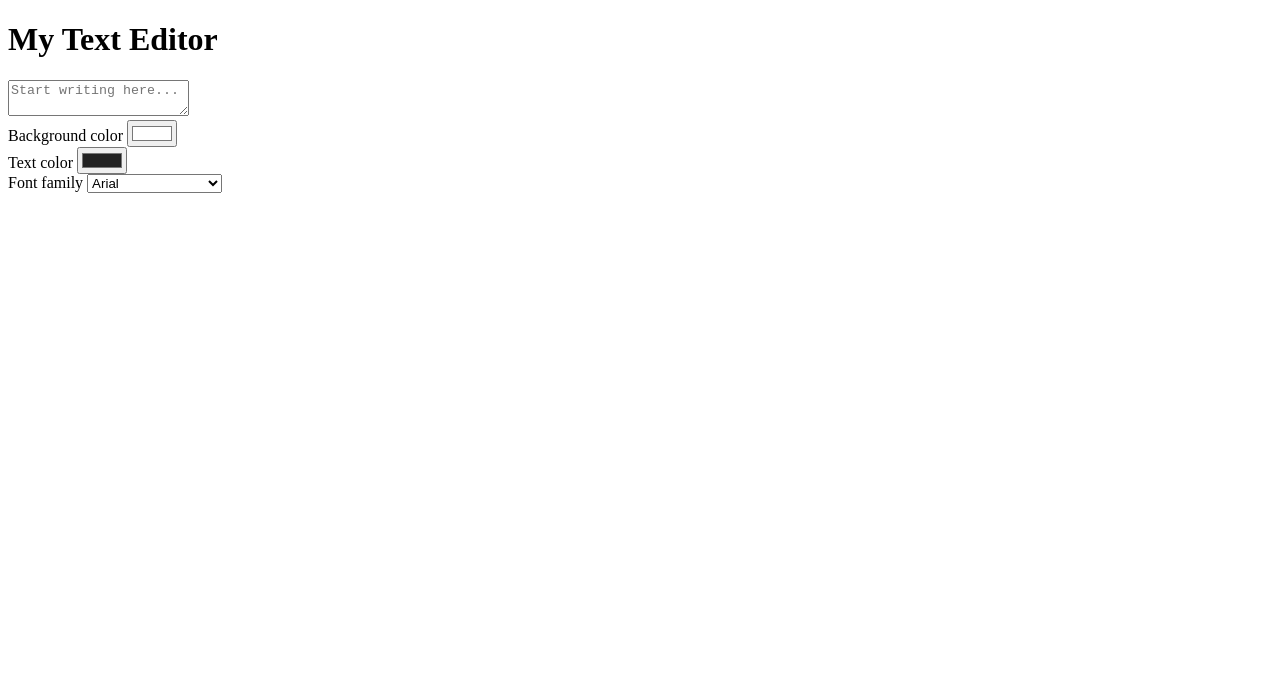
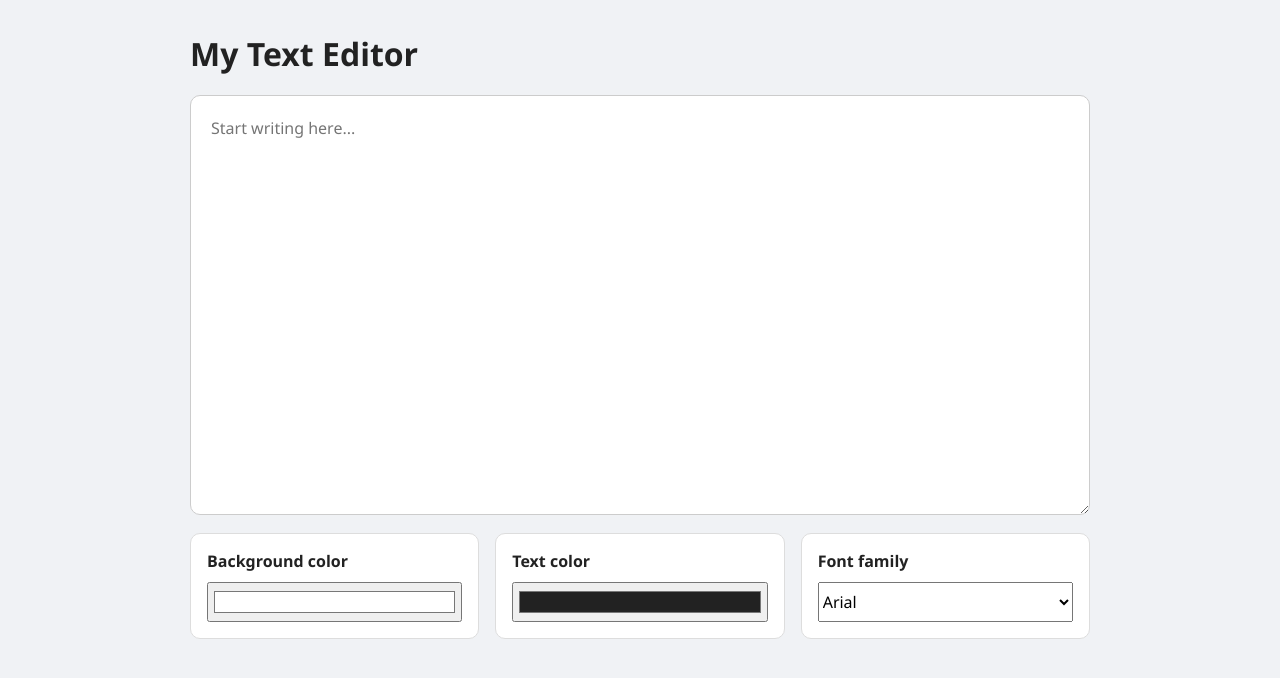
Before and after one commit to tulsibansalcs25-jpg/advancedcalculator, a plain HTML site: page index.html in a window 1280 px wide. Drawn offline with Linux system fonts and the light colour scheme.

Commit message:
Update index.html

```diff
--- a/index.html
+++ b/index.html
@@ -4,7 +4,78 @@
   <meta charset="UTF-8">
   <meta name="viewport" content="width=device-width, initial-scale=1.0">
   <title>Text Editor</title>
-  <link rel="stylesheet" href="style.css">
+  <style>
+        * {
+      box-sizing: border-box;
+    }
+
+    body {
+      margin: 0;
+      padding: 32px 16px;
+      background: #f0f2f5;
+      color: #222;
+      font-family: "Segoe UI", sans-serif;
+    }
+
+    main {
+      width: min(900px, 100%);
+      margin: 0 auto;
+    }
+
+    h1 {
+      margin: 0 0 20px;
+    }
+
+    #writingBox {
+      display: block;
+      width: 100%;
+      min-height: 420px;
+      padding: 20px;
+      border: 1px solid #ccc;
+      border-radius: 10px;
+      background: #fff;
+      color: #222;
+      font: 1rem/1.6 "Segoe UI", sans-serif;
+      resize: vertical;
+    }
+
+    .controls {
+      display: grid;
+      grid-template-columns: repeat(3, 1fr);
+      gap: 16px;
+      margin-top: 18px;
+    }
+
+    .control {
+      display: grid;
+      gap: 10px;
+      padding: 16px;
+      border: 1px solid #ddd;
+      border-radius: 10px;
+      background: #fff;
+    }
+
+    label {
+      font-weight: 600;
+    }
+
+    input,
+    select {
+      width: 100%;
+      min-height: 40px;
+      font: inherit;
+    }
+
+    input[type="color"] {
+      padding: 4px;
+    }
+
+    @media (max-width: 600px) {
+      .controls {
+        grid-template-columns: 1fr;
+      }
+    }
+  </style>
 </head>
 <body>
   <main>
```
